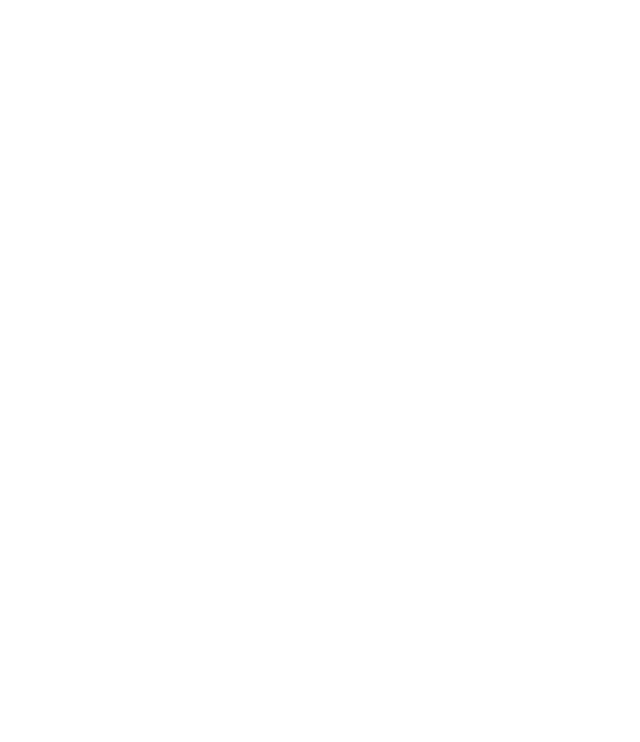
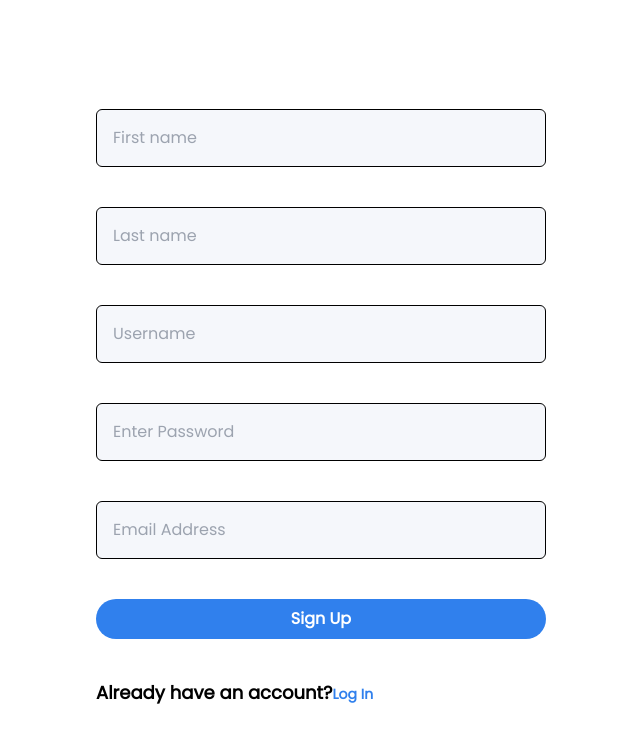
Before and after one commit to katampoi/phase-5-frontend, a React (Create React App) app: page /SignupPage in a window 1280 px wide. Before the commit this address had no page. Shown: the top 742 px of the page, without its empty margins (327-967 px from the left). Built offline with nearby package versions, Linux system fonts and the light colour scheme; no server answers.

Commit message:
creates the signup page

```diff
--- a/package.json
+++ b/package.json
@@ -10,7 +10,7 @@
     "react-dom": "^18.2.0",
     "react-icons": "^4.6.0",
     "react-router-dom": "^6.4.2",
-    "react-scripts": "5.0.1",
+    "react-scripts": "^5.0.1",
     "web-vitals": "^2.1.4"
   },
   "scripts": {
--- a/src/App.css
+++ b/src/App.css
@@ -1,7 +1,6 @@
 @tailwind base;
 @tailwind components;
 @tailwind utilities;
-
 *{
   font-family: Poppins;
 }
@@ -12,13 +11,10 @@
     .Button2{
       @apply border-2 bg-[#3080ED] border-transparent mx-2 py-1 px-9 rounded-lg text-white text-lg font-semibold hover:bg-[white] hover:text-[#3080ED] hover:border-[#3080ED] cursor-pointer
     }
-
     .Button3{
-        @apply outline-none bg-slate-400/10 rounded-sm border-b px-6 py-4 border-[#242424] text-gray-500 placeholder-gray-500 transition-all focus:border-[#F7AB0A]/40 focus:text-[#F7AB0A]/40
-    }
-    .search{
-    @apply outline-none bg-[#F1F5FF] rounded-sm border-b px-4 py-2 border-transparent transition-all focus:border-[#F7AB0A]/40 focus:text-[#F7AB0A]/40
-    }
-
-
+      @apply outline-none bg-slate-400/10 rounded-sm border-b px-6 py-4 border-[#242424] text-gray-500 placeholder-gray-500 transition-all focus:border-[#F7AB0A]/40 focus:text-[#F7AB0A]/40
   }
+  .search{
+  @apply outline-none bg-[#F1F5FF] rounded-sm border-b px-4 py-2 border-transparent transition-all focus:border-[#F7AB0A]/40 focus:text-[#F7AB0A]/40
+  }
+}
--- a/src/App.js
+++ b/src/App.js
@@ -1,7 +1,9 @@
+import React from 'react';
 import { BrowserRouter as Router, Routes, Route } from 'react-router-dom'
 import './App.css';
 import LandingPage from './pages/LandingPage';
 import LoginPage from './pages/LoginPage';
+import SignupPage from './pages/SignupPage';
 
 function App() {
   return (
@@ -12,6 +14,7 @@ function App() {
         <Routes>
         <Route exact path="" element={<LandingPage/>}></Route>
         <Route exact path="/LoginPage" element={<LoginPage />}></Route>
+        <Route exact path="/SignupPage" element={<SignupPage />}></Route>
         </Routes>
       </Router>
 
--- /dev/null
+++ b/src/components/Signup.jsx
@@ -0,0 +1,60 @@
+import * as React from 'react'
+import {useEffect, useState, useNavigate} from 'react'
+
+function SignUp(){
+
+  const [formData,setData] = useState({});
+  const[data,setUser]=useState('');
+  //const navigate = useNavigate();
+  useEffect(()=>{
+    fetch('https://bookameal-backend.herokuapp.com/users')
+    .then(res=>res.json())
+    .then(data=>setUser(data))
+   },[])
+    function handleChange(event) {
+    const name=event.target.name;
+    const value=event.target.value;
+    setData({
+    ...formData,
+    [name]: value,
+    })
+    }
+
+    function handleSubmit(event) {
+        if (data.find(item=>item.email===formData.email)){
+        alert('This user Alredy Exist!');
+        event.preventDefault();
+        } else {
+          fetch("https://bookameal-backend.herokuapp.com/users'", {
+          method: "POST",
+          headers: {
+            "Content-Type": "application/json",
+        },
+          body: JSON.stringify(formData),
+        })
+          event.target.reset()
+         // navigate('/UserHome')
+          alert(`User Account Created succesfully`)
+        }
+    }
+
+    return(
+        <div>
+            <div className='flex flex-col  m-auto w-screen h-screen items-center justify-center'>
+               <form className='flex flex-col space-y-10 md:w-[450px] '>
+                  {/* <div className='names' style={{display:`grid`, gridTemplateColumns:`repeat(2, 1fr)`, width:`60%`, gap:`30px`}}>
+                  </div> */}
+                   <input onChange={handleChange} className='border border-black p-4 rounded-md bg-[#F5F7FB] text-black' name="firstname"  type="text" placeholder="First name"/>
+                   <input onChange={handleChange} className='border border-black p-4 rounded-md bg-[#F5F7FB] text-black' name="lastname"  type="text" placeholder="Last name"/>
+                   <input onChange={handleChange} className='border border-black p-4 rounded-md bg-[#F5F7FB] text-black' name="username"  type="text" placeholder="Username"/>
+                   <input onChange={handleChange} className='border border-black p-4 rounded-md bg-[#F5F7FB] text-black'name="password"  type="password" placeholder="Enter Password"/>
+                   <input onChange={handleChange} className='border border-black p-4 rounded-md bg-[#F5F7FB] text-black'name="email"  type="text" placeholder="Email Address"/>
+                   <button className='bg-[#3080ED] px-12 py-2 rounded-[30px] text-white font-bold'type="submit" onSubmit={handleSubmit} >Sign Up</button>
+                   <p className='font-bold text-lg text-start'>Already have an account?<span className='text-sm text-[#3080ED]'>Log In</span></p>
+              </form>
+            </div>
+        </div>
+    )
+}
+
+export default SignUp
--- /dev/null
+++ b/src/pages/SignupPage.jsx
@@ -0,0 +1,14 @@
+import React from "react";
+import SignUp from "../components/Signup";
+
+function SignupPage(){
+    return(
+        <>
+        <div className='h-[80vh] bg-white-400 text-center login m-0 p-0 '>
+        <SignUp/>
+        </div>
+        </>
+    )
+}
+
+export default SignupPage
```
Also changed, not shown: 1 other file (tests, documents, lock files or other folders).
